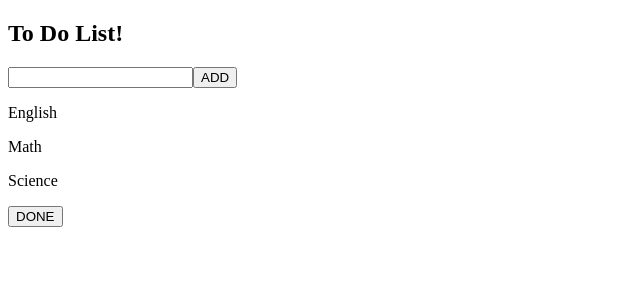
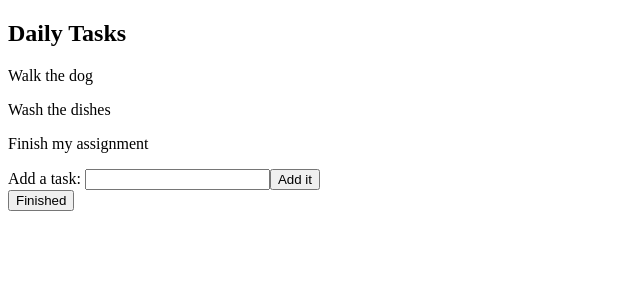
Before and after one commit to bloominstituteoftechnology/web-module-project-class-components, a React (Create React App) app: page / in a window 1280 px wide. Shown: the top 300 px of the page, without its empty margins (0-640 px from the left). Built offline with nearby package versions, Linux system fonts and the light colour scheme; the HTML template or start-up script is replaced by a standard one.

Commit message:
updated code using guidelines

```diff
--- a/src/App.js
+++ b/src/App.js
@@ -1,85 +1,75 @@
 import React from 'react';
 import TodoList from './components/TodoList';
 import TodoForm from './components/TodoForm';
-import './components/Todo.css';
 
 
-const todo = [
-  {
-    name: 'English',
-    id: 0,
-    clicked: false
-  },
-  {
-    name: 'Math',
-    id: 1,
-    clicked: false
-  },
-  {
-    name: 'Science',
-    id: 2,
-    clicked: false
-  }
-]
 
-class App extends React.Component {
-  // you will need a place to store your state in this component.
-  // design `App` to be the parent component of your application.
-  // this component is going to take care of state, and any change handlers you need to work with your state
+class App extends React.Component{
   constructor() {
     super();
     this.state = {
-      todo: todo
+      todos: [
+        {
+          task: 'Walk the dog',
+          id: 1,
+          completed: false,
+        },
+        {
+          task: 'Wash the dishes',
+          id: 2,
+          completed: false,
+        },
+        {
+          task: 'Finish my assignment',
+          id: 3,
+          completed: false,
+        },
+      ]
     }
   }
 
-  toggleItem = (id) => {
-    const newToDo = this.state.todo.map(item => {
-      if(item.id === id) {
-        return {
-          ...item,
-          clicked: !item.clicked
-        }
-      } else {
-        return(item)
-      }
-    })
+  addItem = (taskName) => {
+    const newTodo = {
+      task: taskName,
+      id: new Date(),
+      completed: false,
+    };
     this.setState({
-      todo: newToDo
+      todos: [...this.state.todos, newTodo],
     })
   }
 
-  addItem = (title) => {
-    const newItem = {
-      name:title,
-      id: this.state.todo.length,
-      clicked: false
-    }
+  toggleItem = (id) => {
     this.setState({
-      todo: [...this.state.todo, newItem]
+      todos: this.state.todos.map(todo => {
+        if(todo.id === id) {
+          return {
+            ...todo,
+            completed: !todo.completed
+          }
+        } else {
+          return todo
+        }
+      })
     })
   }
 
-  clearClicked = () => {
-    const newToDo = this.state.todo.filter(item => {
-      return(item.clicked === false)
-    })
-    this.setState( {
-      todo: newToDo
+  clearCompleted = event => {
+    event.preventDefault();
+    this.setState({
+      todos: this.state.todos.filter(todo => !todo.completed)
     })
   }
 
   render() {
-    return (
-      <div className = 'App'>
-        <div className = 'Header'>
-          <h2>To Do List!</h2>
-           <TodoForm addItem = {this.addItem} />
-        </div>
-          <TodoList clearClicked = {this.clearClicked} toggleItem = {this.toggleItem} todo = {this.state.todo}/>
-
+    return(
+      <div>
+        <h2>Daily Tasks</h2>
+        <TodoList todos = {this.state.todos} toggleItem = {this.toggleItem} />
+        <TodoForm addItem = {this.addItem} />
+        <button onClick = {this.clearCompleted}> Finished </button>
       </div>
-    );
+    )
   }
 }
 
--- a/src/components/Todo.css
+++ /dev/null
@@ -1,3 +0,0 @@
-.item.clicked {
-    text-decoration: line-through;
-}
--- a/src/components/Todo.js
+++ b/src/components/Todo.js
@@ -1,14 +1,9 @@
 import React from 'react';
 
-const Todo = props => {
-
-    const handleClick = () => {
-        props.toggleItem(props.item.id)
-    }
-
-    return (
-        <div onClick = {handleClick} className = {`item${props.item.clicked ? ' clicked' : ''}`}>
-            <p>{props.item.name}</p>
+function Todo(props) {
+    return(
+        <div>
+            <p onClick = {() => props.toggleItem(props.todo.id)}>{props.todo.task}</p>
         </div>
     )
 }
--- a/src/components/TodoForm.js
+++ b/src/components/TodoForm.js
@@ -1,34 +1,40 @@
 import React from 'react';
 
-
-class TodoForm extends React.Component {
-
+export default class TodoForm extends React.Component {
     constructor() {
         super();
         this.state = {
-            input: ''
+            todoText: ''
         }
     }
 
     handleChanges = event => {
+        const { name, value } = event.target;
         this.setState({
-            input: event.target.value
+            [name]: value,
         })
     }
 
-    handleSubmit = (event) => {
-        event.preventDefault()
-        this.props.addItem(this.state.input)
+    handleSubmit = event => {
+        event.preventDefault();
+        this.props.addItem(this.state.todoText)
+        this.setState({
+            todoText: '',
+        })
     }
 
     render() {
-        return (
+        return(
             <form onSubmit = {this.handleSubmit}>
-                <input onChange = {this.handleChanges} type = 'text' name = 'item' />
-                <button className = 'add-button'>ADD</button>
+                <label htmlFor = 'todo-input'>Add a task: </label>
+                <input
+                    id = 'todo-input'
+                    value = {this.state.todoText}
+                    name = 'todoText'
+                    onChange = {this.handleChanges}
+                />
+                <button> Add it</button>
             </form>
         )
     }
 }
-
-export default TodoForm;
--- a/src/components/TodoList.js
+++ b/src/components/TodoList.js
@@ -1,25 +1,12 @@
-// your components will all go in this `component` directory.
-// feel free to change this component.js into TodoList.js
-
 import React from 'react';
 import Todo from './Todo';
 
-
-const TodoList = props => {
-
-    const handleClick = () => {
-        props.clearClicked();
-    }
-
-    return (
-        <div className = 'todo-list'>
-            {props.todo.map(item => (
-                <Todo key = {item.id} toggleItem = {props.toggleItem} item = {item}/>
+export default function TodoList(props) {
+    return(
+        <div>
+            {props.todos.map(todo => (
+                <Todo key = {todo.id} todo = {todo} toggleItem = {props.toggleItem} />
             ))}
-
-            <button onClick = {handleClick} className = 'clear-button'>DONE</button>
         </div>
     )
 }
-
-export default TodoList;
```
Also changed, not shown: 1 other file (tests, documents, lock files or other folders).
